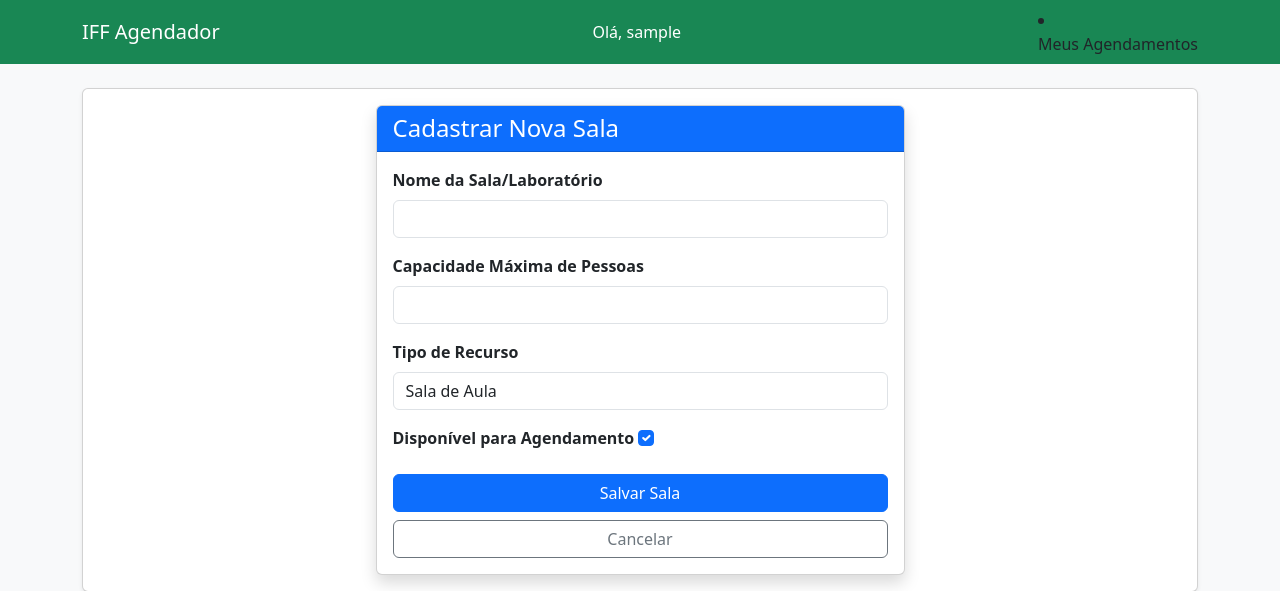
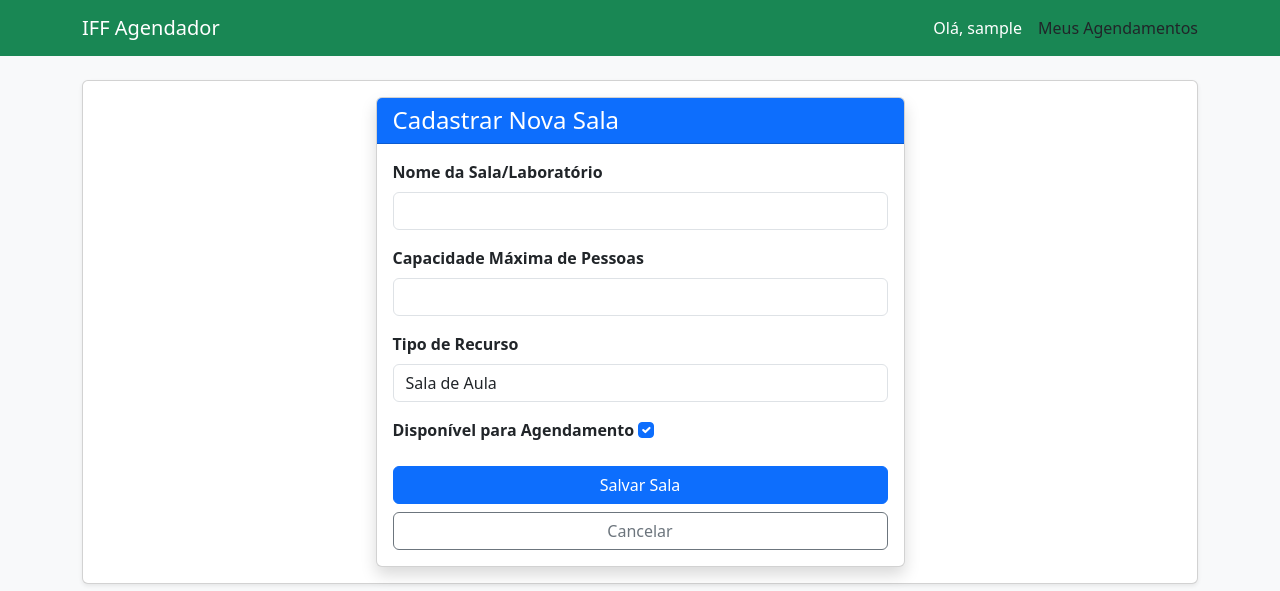
Before and after one commit to rafael-hc/agendador, a Django app: page /reservas/sala/criar/ in a window 1280 px wide. Shown: the top 591 px of the page. Run offline with Django 5.2, Linux system fonts and the light colour scheme; the visitor is signed in with stand-in values (Sample User, id 1).

Commit message:
estilo link minhas reservas

```diff
--- a/config/settings.py
+++ b/config/settings.py
@@ -27,7 +27,7 @@ SECRET_KEY = config('SECRET_KEY')
 # SECURITY WARNING: don't run with debug turned on in production!
 DEBUG = config('DEBUG', default=False, cast=bool)
 
-ALLOWED_HOSTS = ['rafaelcarneiro.pythonanywhere.com']
+ALLOWED_HOSTS = []
 
 
 # Application definition
--- a/reservas/templates/reservas/base.html
+++ b/reservas/templates/reservas/base.html
@@ -16,10 +16,12 @@
                 <a href="{% url 'list_rooms' %}" class="navbar-brand">IFF Agendador</a>
 
                 {% if user.is_authenticated %}
-                    <span class="navbar-text text-white">Olá, {{ user.username }}</span>
-                    <li class="nav-item">
-                        <a class="nav-link" href="{% url 'my_reservations' %}">Meus Agendamentos</a>
-                    </li>
+                    <div style=" display: flex; gap: 1rem; align-items: center; ">
+                        <span class="navbar-text text-white">Olá, {{ user.username }}</span>
+                        <li class="nav-item list-group-item">
+                            <a class="nav-link" href="{% url 'my_reservations' %}">Meus Agendamentos</a>
+                        </li>
+                    </div>
                 {% endif %}
 
             </div>
```
